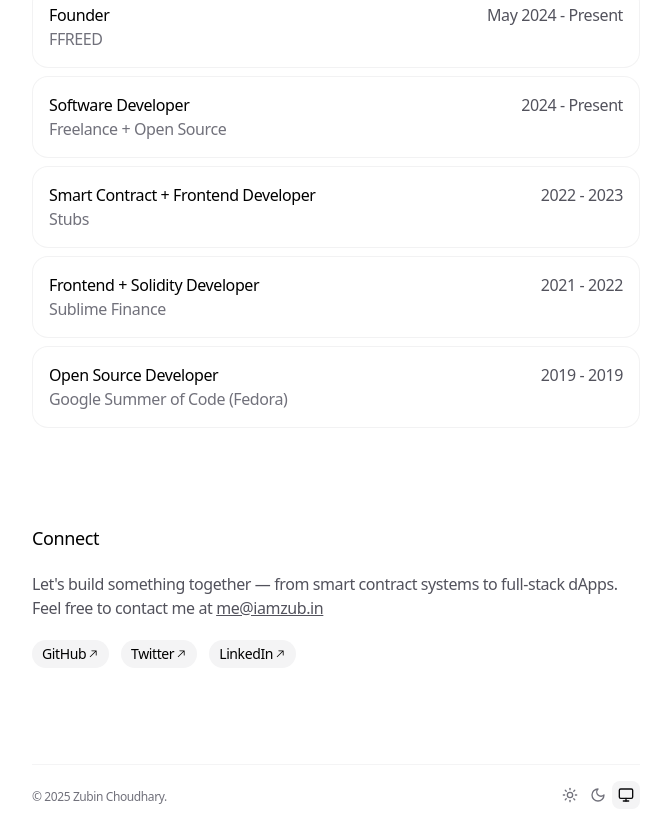
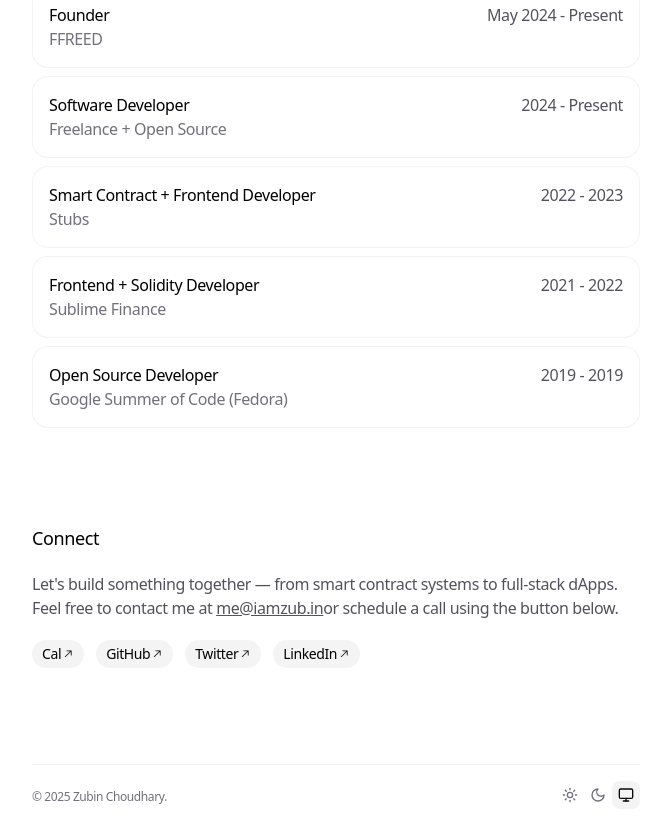
Before and after one commit to iamzubin/iamzub.in, a Next.js app: page / in a window 1280 px wide. Shown: the part 1198-2023 px from the top of the page, without its empty margins (304-975 px from the left). Built offline with nearby package versions, Linux system fonts and the light colour scheme.

Commit message:
feat: add scheduling link and update call to action in Personal page

```diff
--- a/app/data.ts
+++ b/app/data.ts
@@ -134,6 +134,10 @@ export const BLOG_POSTS: BlogPost[] = [
 
 export const SOCIAL_LINKS: SocialLink[] = [
   {
+    label: 'Cal',
+    link: 'https://cal.com/iamzubin',
+  },
+  {
     label: 'GitHub',
     link: 'https://github.com/iamzubin',
   },
--- a/app/page.tsx
+++ b/app/page.tsx
@@ -285,6 +285,7 @@ export default function Personal() {
           <a className="underline dark:text-zinc-300" href={`mailto:${EMAIL}`}>
             {EMAIL}
           </a>
+          or schedule a call using the button below.
         </p>
         <div className="flex items-center justify-start space-x-3">
           {SOCIAL_LINKS.map((link) => (
```
